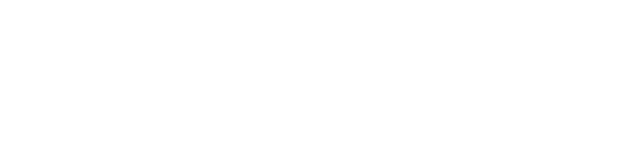
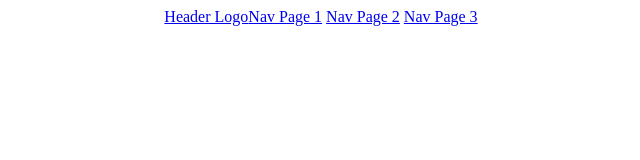
Before and after one commit to BBtxt/Odin_projects, a plain HTML site: page odin-landingpg/index.html in a window 1280 px wide. Shown: the whole page, without its empty margins (319-959 px from the left). Drawn offline with Linux system fonts and the light colour scheme.

Commit message:
started header

```diff
--- a/odin-landingpg/index.html
+++ b/odin-landingpg/index.html
@@ -4,9 +4,24 @@
     <meta charset="UTF-8">
     <meta http-equiv="X-UA-Compatible" content="IE=edge">
     <meta name="viewport" content="width=device-width, initial-scale=1.0">
-    <link href="./styles.css">
-    <title>landing Page</title>
+    <link rel="stylesheet" href="./styles.css">    <title>landing Page</title>
 </head>
+<header class="site-header">
+    <div class="header-wrapper">
+        <div class="logo">
+            <a href="#" class="logo_img">Header Logo</a>
+        </div>
+        <div class="nav">
+            <a href="#" class="nav1">Nav Page 1</a>
+            <a href="#" class="nav2">Nav Page 2</a>
+            <a href="#" class="nav3">Nav Page 3</a>
+        </div>
+
+
+    </div>
+
+
+</header>
 <body>
 
 </body>
--- a/odin-landingpg/styles.css
+++ b/odin-landingpg/styles.css
@@ -0,0 +1,13 @@
+
+/* header */
+.header-wrapper {
+    display: flex;
+    justify-content: center;
+    background-color: /*#1F2937*/;
+
+}
+
+.logo {
+    display: flex;
+    justify-content: flex-start;
+}
```
